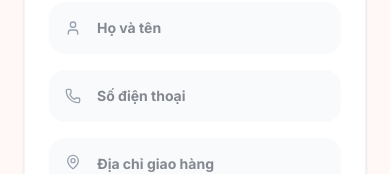
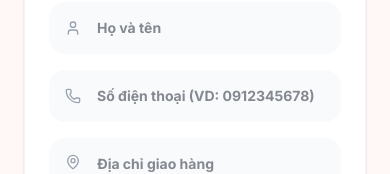
Before and after one commit to ChoGaoNgon/hichibi, a Vue app: page /checkout in a window 390 px wide. Shown: the part 304-478 px from the top of the page. Built offline with nearby package versions, Linux system fonts and the light colour scheme; no server answers; the database is empty.

Commit message:
feat: Validate phone number format
Add validation for phone number input in Checkout and Profile pages to ensure it follows the format of a 10-digit number starting with '0'. This improves data integrity.

```diff
--- a/src/pages/Checkout.vue
+++ b/src/pages/Checkout.vue
@@ -165,6 +165,12 @@ const handleSubmit = async () => {
       error.value = 'Vui lòng điền đầy đủ thông tin liên hệ và địa chỉ.';
       return;
     }
+
+    const phoneRegex = /^0\d{9}$/;
+    if (!phoneRegex.test(customerPhone.value)) {
+      error.value = 'Số điện thoại không hợp lệ. Vui lòng nhập số điện thoại bắt đầu bằng 0 và có 10 chữ số.';
+      return;
+    }
   }
 
   isSubmitting.value = true;
@@ -310,7 +316,7 @@ const handleSubmit = async () => {
               <input
                 :required="!authStore.isTablet"
                 type="tel"
-                placeholder="Số điện thoại"
+                placeholder="Số điện thoại (VD: 0912345678)"
                 v-model="customerPhone"
                 class="w-full pl-12 pr-4 py-4 bg-gray-50 border-none rounded-2xl text-sm font-bold focus:ring-2 focus:ring-[#C04D1E] transition-all"
               />
--- a/src/pages/Profile.vue
+++ b/src/pages/Profile.vue
@@ -41,6 +41,14 @@ const handleSave = async () => {
   if (!form.value.displayName) {
     toast.error('Vui lòng nhập tên hiển thị');
     return;
+  }
+
+  if (form.value.phoneNumber) {
+    const phoneRegex = /^0\d{9}$/;
+    if (!phoneRegex.test(form.value.phoneNumber)) {
+      toast.error('Số điện thoại không hợp lệ. Vui lòng nhập số điện thoại bắt đầu bằng 0 và có 10 chữ số.');
+      return;
+    }
   }
 
   isSaving.value = true;
@@ -157,7 +165,7 @@ const handleLogout = async () => {
                 <input
                   type="tel"
                   v-model="form.phoneNumber"
-                  placeholder="Nhập số điện thoại"
+                  placeholder="Số điện thoại (VD: 0912345678)"
                   class="w-full pl-12 pr-4 py-4 bg-gray-50 border-none rounded-2xl text-sm font-bold focus:ring-2 focus:ring-[#C04D1E] transition-all"
                 />
               </div>
```
